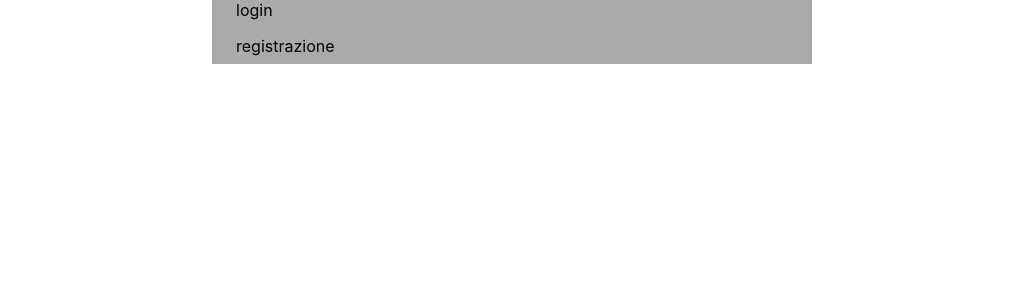
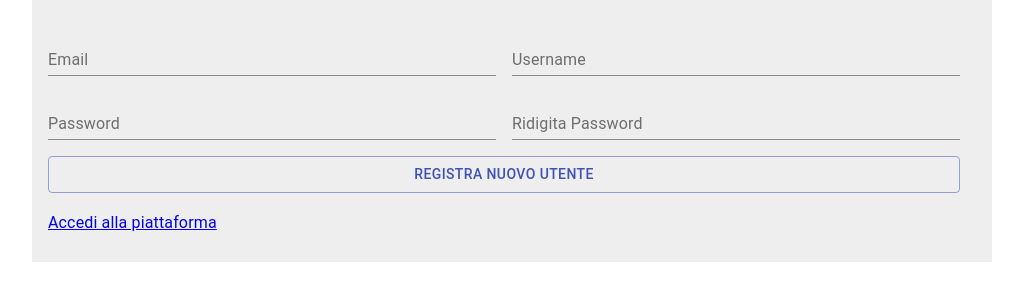
Before and after one commit to marcopestrin/MERN-boilerplate, a React (Create React App) app in the folder client/: page /signUp in a window 1280 px wide. Shown: the top 300 px of the page, without its empty margins (128-1151 px from the left). Built offline with nearby package versions, Linux system fonts and the light colour scheme.

Commit message:
basic form UI: signUp + login + recoveryPassword

```diff
--- a/client/package.json
+++ b/client/package.json
@@ -6,9 +6,12 @@
     "@testing-library/jest-dom": "^5.11.4",
     "@testing-library/react": "^11.1.0",
     "@testing-library/user-event": "^12.1.10",
+    "node-sass": "^5.0.0",
     "react": "^17.0.1",
     "react-dom": "^17.0.1",
+    "react-router-dom": "^5.2.0",
     "react-scripts": "4.0.3",
+    "sass": "^1.32.8",
     "web-vitals": "^1.0.1"
   },
   "scripts": {
--- a/client/src/components/login/index.js
+++ b/client/src/components/login/index.js
@@ -1,10 +1,84 @@
-import React, { useEffect, useState } from "react";
+import React, { useState } from "react";
+import { Link } from "react-router-dom";
+import { FormControl, TextField, Typography, Grid, Button } from '@material-ui/core';
+import "./styles.scss";
+const Login = () => {
 
-const Login = () => {
+    const [ username, setUsername ] = useState("");
+    const [ password, setPassword ] = useState("");
+
+    const goToForgetPassword = () => {
+
+    };
+
+    const goToSignUp = () => {
+
+    };
+
+    const loginRequest = () => {
+
+    };
+
     return (
-        <>
-            login
-        </>
+        <FormControl
+            fullWidth
+            margin="normal"
+        >
+            <Grid container spacing={2}>
+                <Grid item xs={12} sm={12} md={6}>
+                    <TextField
+                        label="Username"
+                        type="input"
+                        color="primary"
+                        fullWidth
+                        value={username}
+                        onChange={(event) => setUsername(event.target.value)}
+                    />
+                </Grid>
+                <Grid item xs={12} sm={12} md={6}>
+                    <TextField
+                        label="Password"
+                        type="password"
+                        color="primary"
+                        fullWidth
+                        value={password}
+                        onChange={(event) => setPassword(event.target.value)}
+                    />
+                </Grid>
+                <Grid item xs={12}>
+                    <Button
+                        variant="outlined"
+                        color="primary"
+                        fullWidth
+                        onChange={loginRequest}
+                    >
+                        Accedi alla piattaforma
+                    </Button>
+                </Grid>
+                <Grid item xs={12} sm={12} md={6}>
+                    <Typography
+                        variant="subtitle1"
+                        gutterBottom
+                        color="primary"
+                        className="hypertext"
+                        onClick={goToForgetPassword}
+                    >
+                        <Link to="/recoveryPassword">Recupera la password dimenticata</Link>
+                    </Typography>
+                    <Typography
+                        variant="subtitle1"
+                        gutterBottom
+                        color="primary"
+                        className="hypertext"
+                        onClick={goToSignUp}
+                    >
+                        <Link to="/signUp">Registra un nuovo account</Link>
+                    </Typography>
+                </Grid>
+
+            </Grid>
+
+        </FormControl>
     )
 }
 
--- /dev/null
+++ b/client/src/components/login/styles.scss
@@ -0,0 +1,4 @@
+.hypertext {
+    cursor: pointer;
+    display: block;
+}
--- /dev/null
+++ b/client/src/components/recoveryPassword/index.js
@@ -0,0 +1,44 @@
+import React, { useState } from "react";
+import { FormControl, TextField, Grid, Button } from '@material-ui/core';
+import "./styles.scss";
+const RecoveryPassword = () => {
+
+    const [ email, setEmail ] = useState("");
+
+    const recoveryPasswordRequest = () => {
+
+    };
+
+    return (
+        <FormControl
+            fullWidth
+            margin="normal"
+        >
+            <Grid container spacing={2}>
+                <Grid item xs={12}>
+                    <TextField
+                        label="Username"
+                        type="input"
+                        color="primary"
+                        fullWidth
+                        value={email}
+                        onChange={(event) => setEmail(event.target.value)}
+                    />
+                </Grid>
+                <Grid item xs={12}>
+                    <Button
+                        variant="outlined"
+                        color="primary"
+                        fullWidth
+                        onChange={recoveryPasswordRequest}
+                    >
+                        Recupera password
+                    </Button>
+                </Grid>
+            </Grid>
+
+        </FormControl>
+    )
+}
+
+export default RecoveryPassword
--- a/client/src/components/signup/index.js
+++ b/client/src/components/signup/index.js
@@ -1,10 +1,93 @@
-import React, { useEffect, useState } from "react";
+import React, { useState } from "react";
+import { FormControl, TextField, Typography, Grid, Button } from '@material-ui/core';
+import { Link } from "react-router-dom";
+import "./styles.scss";
+const SignUp = () => {
 
-const SignUp = () => {
+    const [ username, setUsername ] = useState("");
+    const [ password, setPassword ] = useState("");
+    const [ repeatPassword, setRepeatPassword ] = useState("");
+    const [ email, setEmail ] = useState("");
+
+    const goToLogin = () => {
+
+    };
+
+    const signUpRequest = () => {
+
+    };
+
     return (
-        <>
-            registrazione
-        </>
+        <FormControl
+            fullWidth
+            margin="normal"
+        >
+            <Grid container spacing={2}>
+                <Grid item xs={12} sm={12} md={6}>
+                    <TextField
+                        label="Email"
+                        type="email"
+                        color="primary"
+                        fullWidth
+                        value={email}
+                        onChange={(event) => setEmail(event.target.value)}
+                    />
+                </Grid>
+                <Grid item xs={12} sm={12} md={6}>
+                    <TextField
+                        label="Username"
+                        type="input"
+                        color="primary"
+                        fullWidth
+                        value={username}
+                        onChange={(event) => setUsername(event.target.value)}
+                    />
+                </Grid>
+                <Grid item xs={12} sm={12} md={6}>
+                    <TextField
+                        label="Password"
+                        type="password"
+                        color="primary"
+                        fullWidth
+                        value={password}
+                        onChange={(event) => setPassword(event.target.value)}
+                    />
+                </Grid>
+                <Grid item xs={12} sm={12} md={6}>
+                    <TextField
+                        label="Ridigita Password"
+                        type="password"
+                        color="primary"
+                        fullWidth
+                        value={repeatPassword}
+                        onChange={(event) => setRepeatPassword(event.target.value)}
+                    />
+                </Grid>
+                <Grid item xs={12}>
+                    <Button
+                        variant="outlined"
+                        color="primary"
+                        fullWidth
+                        onChange={signUpRequest}
+                    >
+                        Registra nuovo utente
+                    </Button>
+                </Grid>
+                <Grid item xs={12}>
+                    <Typography
+                        variant="subtitle1"
+                        gutterBottom
+                        color="primary"
+                        className="hypertext"
+                        onClick={goToLogin}
+                    >
+                        <Link to="/login">Accedi alla piattaforma</Link>
+                    </Typography>
+                </Grid>
+
+            </Grid>
+
+        </FormControl>
     )
 }
 
--- /dev/null
+++ b/client/src/components/signup/styles.scss
@@ -0,0 +1,3 @@
+.hypertext {
+    cursor: pointer;
+}
--- a/client/src/components/wrapper/_styles.scss
+++ /dev/null
@@ -1,3 +0,0 @@
-.wrapper-container {
-    background-color: #aaa;
-}
--- a/client/src/components/wrapper/index.js
+++ b/client/src/components/wrapper/index.js
@@ -1,24 +1,60 @@
 import React from "react";
-import { Container, Grid} from "@material-ui/core";
+import { Container, Grid, Button } from "@material-ui/core";
+import {
+    BrowserRouter as Router,
+    Switch,
+    Route,
+    Link
+} from "react-router-dom";
 
 import Login from "../login";
 import SignUp from "../signup";
+import RecoveryPassword from "../recoveryPassword";
 
-import "./_styles.scss";
+import "./styles.scss";
 
 const Wrapper = () => {
     return (
-        <Container maxWidth="sm" className="wrapper-container">
+        <Router>
+            <Container maxWidth="md" className="wrapper-container">
                 <Grid container spacing={2}>
-                <Grid item xs={12}>
+                    <Grid item container xs={12} spacing={2}>
+                        <Switch>
+                            <Route path="/login">
                                 <Login />
+                            </Route>
+                            <Route path="/signUp">
+                                <SignUp />
+                            </Route>
+                            <Route path="/recoveryPassword">
+                                <RecoveryPassword />
+                            </Route>
+                            <Route path="/">
+                                <Grid item xs={6}>
+                                    <Button
+                                        variant="outlined"
+                                        color="primary"
+                                        fullWidth
+                                    >
+                                        <Link to="/signUp">Registrati</Link>
+                                    </Button>
+                                </Grid>
+                                <Grid item xs={6}>
+                                    <Button
+                                        variant="outlined"
+                                        color="primary"
+                                        fullWidth
+                                    >
+                                        <Link to="/login">Accedi alla piattaforma</Link>
+                                    </Button>
                                 </Grid>
 
-                <Grid item xs={12}>
-                    <SignUp />
+                            </Route>
+                        </Switch>
                     </Grid>
                 </Grid>
             </Container>
+        </Router>
     )
 };
 
--- /dev/null
+++ b/client/src/components/wrapper/styles.scss
@@ -0,0 +1,4 @@
+.wrapper-container {
+    background-color:#eee;
+    padding:20px;
+}
```
Also changed, not shown: client/src/components/recoveryPassword/styles.scss (added), 1 other file (tests, documents, lock files or other folders). Lines whose indentation alone changed are shown as unchanged.
